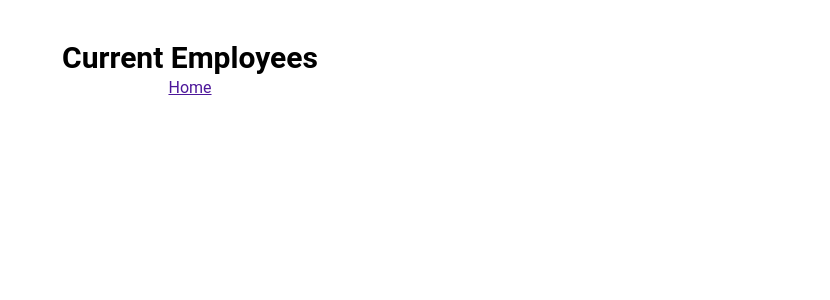
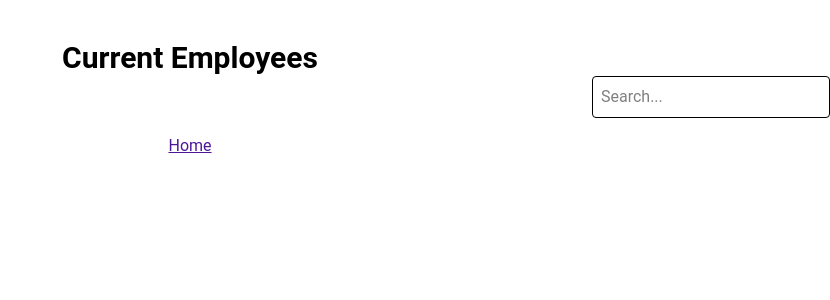
Before and after one commit to Valene-R/HRnet, a React (Vite) app: page /employee-list in a window 1280 px wide. Shown: the top 300 px of the page, without its empty margins (450-1280 px from the left). Built offline with nearby package versions, Linux system fonts and the light colour scheme.

Commit message:
feat(EmployeeList): integrate reusable SearchBar component

```diff
--- /dev/null
+++ b/src/components/SearchBar.jsx
@@ -0,0 +1,46 @@
+import PropTypes from 'prop-types';
+
+/**
+ * Search bar with a clear button when text is entered
+ * @param {string} value Current search input value
+ * @param {function} onChange Function to update the search input
+ * @returns {JSX.Element} The search bar component
+ */
+const SearchBar = ({ value, onChange }) => {
+  return (
+    <div className="relative mb-4 flex items-center justify-end focus:ring-1 focus:ring-black focus:outline-none">
+      <input
+        type="text"
+        placeholder="Search..."
+        className="rounded border p-2"
+        value={value}
+        onChange={(e) => onChange(e.target.value)}
+      />
+
+      {/* Cross button to clear search */}
+      {value && (
+        <button
+          onClick={() => onChange('')}
+          className="absolute right-2 cursor-pointer text-gray-500 hover:text-black"
+          aria-label="Clear search"
+        >
+          <svg
+            xmlns="http://www.w3.org/2000/svg"
+            viewBox="0 0 384 512"
+            className="h-5 w-5 fill-current"
+            aria-hidden="true"
+          >
+            <path d="M342.6 150.6c12.5-12.5 12.5-32.8 0-45.3s-32.8-12.5-45.3 0L192 210.7 86.6 105.4c-12.5-12.5-32.8-12.5-45.3 0s-12.5 32.8 0 45.3L146.7 256 41.4 361.4c-12.5 12.5-12.5 32.8 0 45.3s32.8 12.5 45.3 0L192 301.3 297.4 406.6c12.5 12.5 32.8 12.5 45.3 0s12.5-32.8 0-45.3L237.3 256 342.6 150.6z" />
+          </svg>
+        </button>
+      )}
+    </div>
+  );
+};
+
+SearchBar.propTypes = {
+  value: PropTypes.string.isRequired,
+  onChange: PropTypes.func.isRequired,
+};
+
+export default SearchBar;
--- a/src/pages/EmployeeList.jsx
+++ b/src/pages/EmployeeList.jsx
@@ -1,14 +1,23 @@
+import { useState } from 'react';
 import { Link } from 'react-router-dom';
 import { ROUTES } from '../router/routes';
+import SearchBar from '../components/SearchBar';
 
 /**
  * Page displaying the list of employees
  * @returns {JSX.Element} The EmployeeList page component
  */
 const EmployeeList = () => {
+  const [search, setSearch] = useState('');
+
   return (
     <div className="mt-10 text-center">
       <h1 className="text-3xl font-bold">Current Employees</h1>
+
+      {/* Search bar */}
+      <SearchBar value={search} onChange={setSearch} />
+
+      {/* Link back to home */}
       <Link to={ROUTES.home} className="text-violet-900 underline">
         Home
       </Link>
```
